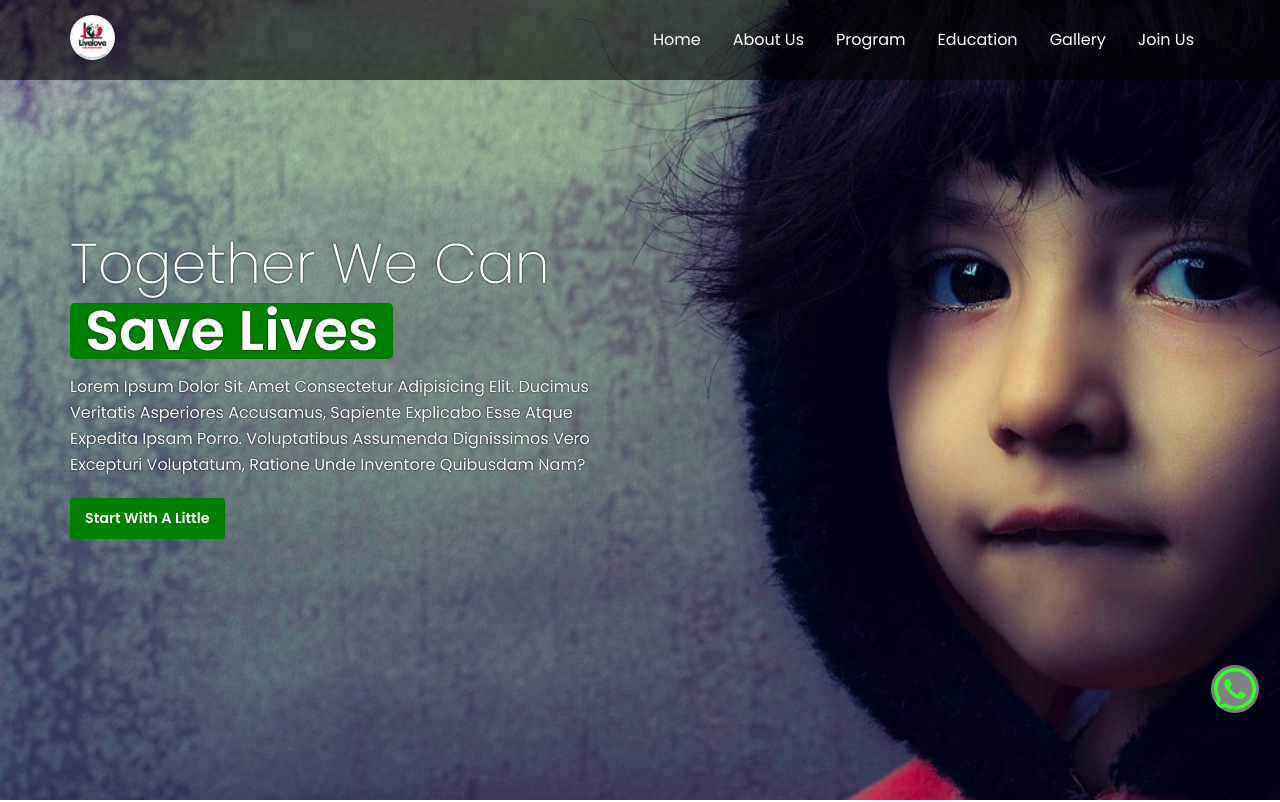
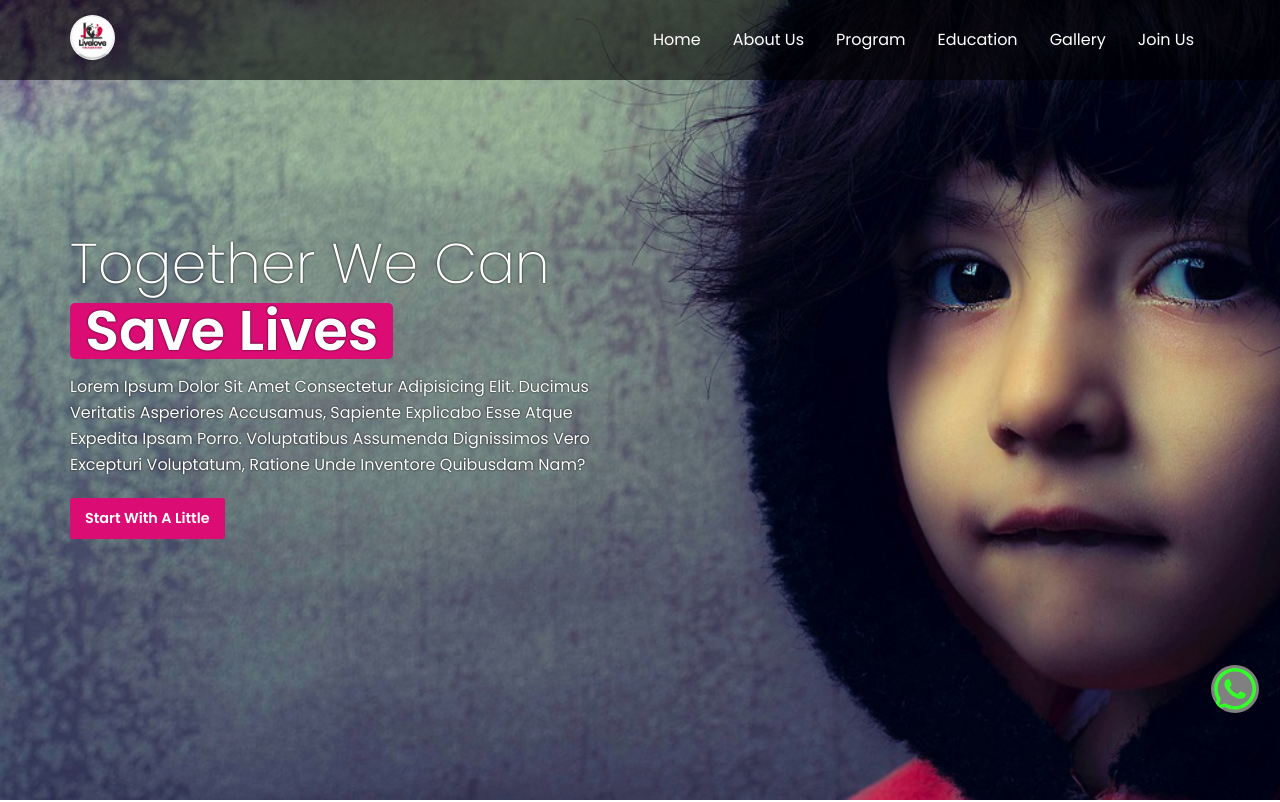
Before and after one commit to Boldmax/lovelive, a React (Create React App) app: page / in a window 1280 px wide. Shown: the top 802 px of the page. Built offline with nearby package versions, Linux system fonts and the light colour scheme.

Commit message:
latest update

```diff
--- a/src/App.css
+++ b/src/App.css
@@ -2,7 +2,7 @@
 @import url("https://fonts.googleapis.com/css2?family=Poppins:wght@200;300;400;500;600;700;800&display=swap");
 
 :root {
-  --themeRed: green; /*#db0c74*/
+  --themeRed: #db0c74;
   --grey: #efefef;
 }
 
--- a/src/components/pages/footer/Footer.jsx
+++ b/src/components/pages/footer/Footer.jsx
@@ -1,5 +1,5 @@
 import "./Footer.css";
-import { FaFacebook, FaTwitter, FaInstagram, FaCopyright } from "react-icons/fa";
+import { FaFacebook, FaTwitter, FaInstagram } from "react-icons/fa";
 
 const Footer = () => {
     return (
```
